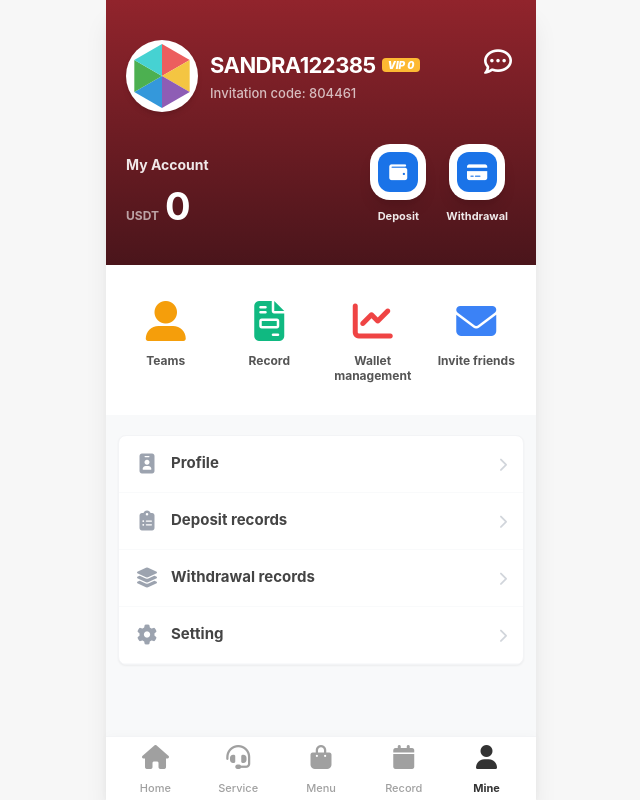
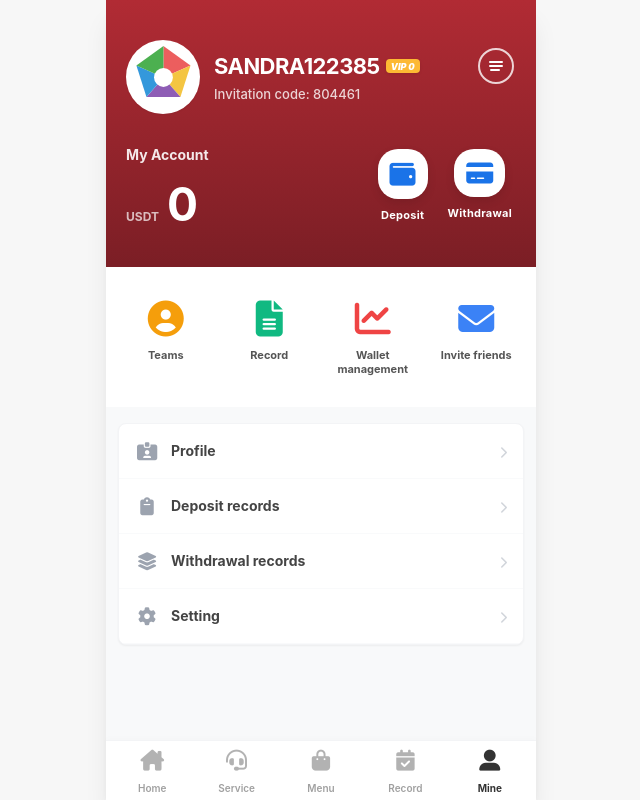
Before and after one commit to azaam-10/itiwang.com, a React (Vite) app: page / in a window 1280 px wide. Shown: the whole page, without its empty margins (319-959 px from the left). Built offline with nearby package versions, Linux system fonts and the light colour scheme.

Commit message:
feat: Refine UI elements for wallet clone
Adjusted gradient colors, button styles, and icon sizes to better match original design. Updated logo rendering and improved spacing and typography for a more polished look.

```diff
--- a/components/AccountSection.tsx
+++ b/components/AccountSection.tsx
@@ -1,36 +1,31 @@
-
 import React from 'react';
 
 const AccountSection: React.FC = () => {
   return (
-    <div className="px-5 mt-6 mb-4 flex justify-between items-end">
+    <div className="px-5 mt-7 mb-4 flex justify-between items-end">
       <div className="flex flex-col text-white">
-        <span className="text-[14px] font-bold mb-3 opacity-90">My Account</span>
+        <span className="text-[14px] font-bold mb-4 opacity-90">My Account</span>
         <div className="flex items-baseline">
-          <span className="text-[12px] font-bold mr-1.5 opacity-60">USDT</span>
-          <span className="text-[38px] font-bold leading-none">0</span>
+          <span className="text-[12px] font-bold mr-2 opacity-70">USDT</span>
+          <span className="text-[46px] font-bold leading-none">0</span>
         </div>
       </div>
 
-      <div className="flex space-x-5 pr-2">
-        {/* Deposit Button */}
+      <div className="flex space-x-5 pr-1 pb-1">
+        {/* Deposit Button: White card with blue wallet icon */}
         <div className="flex flex-col items-center">
-          <div className="w-14 h-14 bg-white squircle flex items-center justify-center shadow-lg mb-2 active:scale-95 transition-transform">
-             <div className="w-10 h-10 bg-[#1a73e8] rounded-xl flex items-center justify-center">
-               <i className="fa-solid fa-wallet text-white text-[18px]"></i>
-             </div>
+          <div className="w-15 h-15 action-button-bg flex items-center justify-center mb-2 active:scale-95 transition-transform p-3">
+             <i className="fa-solid fa-wallet text-[#1a73e8] text-[26px]"></i>
           </div>
-          <span className="text-white text-[11px] font-bold opacity-90">Deposit</span>
+          <span className="text-white text-[11px] font-bold tracking-wide">Deposit</span>
         </div>
 
-        {/* Withdrawal Button */}
+        {/* Withdrawal Button: White card with blue card icon */}
         <div className="flex flex-col items-center">
-          <div className="w-14 h-14 bg-white squircle flex items-center justify-center shadow-lg mb-2 active:scale-95 transition-transform">
-             <div className="w-10 h-10 bg-[#1a73e8] rounded-xl flex items-center justify-center">
-               <i className="fa-solid fa-credit-card text-white text-[18px]"></i>
-             </div>
+          <div className="w-15 h-15 action-button-bg flex items-center justify-center mb-2 active:scale-95 transition-transform p-3">
+             <i className="fa-solid fa-credit-card text-[#1a73e8] text-[24px]"></i>
           </div>
-          <span className="text-white text-[11px] font-bold opacity-90">Withdrawal</span>
+          <span className="text-white text-[11px] font-bold tracking-wide">Withdrawal</span>
         </div>
       </div>
     </div>
--- a/components/BottomNav.tsx
+++ b/components/BottomNav.tsx
@@ -1,4 +1,3 @@
-
 import React from 'react';
 
 interface BottomNavProps {
@@ -18,24 +17,24 @@ const NavItem: React.FC<{
     }`}
     onClick={onClick}
   >
-    <div className={`text-[24px] mb-1 ${isActive ? 'font-black' : 'font-normal'}`}>
+    <div className={`text-[21px] mb-1 ${isActive ? 'font-bold' : 'font-normal opacity-80'}`}>
       <i className={icon}></i>
     </div>
-    <span className={`text-[11px] font-bold ${isActive ? '' : 'font-medium'}`}>{label}</span>
+    <span className={`text-[10px] font-bold ${isActive ? '' : 'font-semibold'}`}>{label}</span>
   </div>
 );
 
 const BottomNav: React.FC<BottomNavProps> = ({ activeTab, onTabChange }) => {
   const tabs = [
-    { label: 'Home', icon: 'fa-solid fa-house' },
+    { label: 'Home', icon: 'fa-solid fa-house-chimney' },
     { label: 'Service', icon: 'fa-solid fa-headset' },
     { label: 'Menu', icon: 'fa-solid fa-bag-shopping' },
-    { label: 'Record', icon: 'fa-solid fa-calendar' },
-    { label: 'Mine', icon: 'fa-solid fa-user' },
+    { label: 'Record', icon: 'fa-solid fa-calendar-check' },
+    { label: 'Mine', icon: 'fa-solid fa-user-large' },
   ];
 
   return (
-    <div className="fixed bottom-0 left-1/2 -translate-x-1/2 w-full max-w-[430px] h-[64px] bg-white border-t border-gray-100 flex items-center justify-around z-50 px-2 shadow-[0_-2px_10px_rgba(0,0,0,0.02)]">
+    <div className="fixed bottom-0 left-1/2 -translate-x-1/2 w-full max-w-[430px] h-[60px] bg-white border-t border-gray-100 flex items-center justify-around z-50 px-1 shadow-[0_-2px_6px_rgba(0,0,0,0.015)]">
       {tabs.map((tab) => (
         <NavItem
           key={tab.label}
--- a/components/FeatureRow.tsx
+++ b/components/FeatureRow.tsx
@@ -1,20 +1,19 @@
-
 import React from 'react';
 
 const FeatureItem: React.FC<{ icon: string; label: string; color: string }> = ({ icon, label, color }) => (
   <div className="flex flex-col items-center flex-1 active:opacity-70 transition-opacity">
-    <div className={`w-12 h-12 flex items-center justify-center text-[40px] mb-2`} style={{ color }}>
+    <div className={`w-11 h-11 flex items-center justify-center text-[36px] mb-2`} style={{ color }}>
       <i className={icon}></i>
     </div>
-    <span className="text-[12px] text-[#555] font-bold text-center leading-tight px-1">{label}</span>
+    <span className="text-[11px] text-[#555] font-bold text-center leading-tight px-1">{label}</span>
   </div>
 );
 
 const FeatureRow: React.FC = () => {
   return (
-    <div className="flex justify-between items-start px-2 py-4">
-      <FeatureItem icon="fa-solid fa-user-large" label="Teams" color="#f59e0b" />
-      <FeatureItem icon="fa-solid fa-file-invoice" label="Record" color="#10b981" />
+    <div className="flex justify-between items-start px-2 py-3.5">
+      <FeatureItem icon="fa-solid fa-user-circle" label="Teams" color="#f59e0b" />
+      <FeatureItem icon="fa-solid fa-file-lines" label="Record" color="#10b981" />
       <FeatureItem icon="fa-solid fa-chart-line" label="Wallet management" color="#ef4444" />
       <FeatureItem icon="fa-solid fa-envelope" label="Invite friends" color="#3b82f6" />
     </div>
--- a/components/Header.tsx
+++ b/components/Header.tsx
@@ -1,22 +1,19 @@
-
 import React from 'react';
 
 const Header: React.FC = () => {
   return (
-    <div className="flex items-start justify-between px-5 pt-10 pb-2 relative">
-      <div className="flex items-center space-x-3">
-        {/* Exact Hexagonal Logo Recreation */}
-        <div className="w-[72px] h-[72px] rounded-full bg-white flex items-center justify-center overflow-hidden shadow-md p-1">
-          <svg viewBox="0 0 100 100" className="w-full h-full">
-            {/* Center light area */}
-            <circle cx="50" cy="50" r="15" fill="#fff" z-index="10" />
-            {/* Triangles making the hexagon */}
-            <path d="M50 50 L50 0 L93.3 25 Z" fill="#ec5e5e" /> {/* Red */}
-            <path d="M50 50 L93.3 25 L93.3 75 Z" fill="#f4c542" /> {/* Yellow */}
-            <path d="M50 50 L93.3 75 L50 100 Z" fill="#8e5db5" /> {/* Purple */}
-            <path d="M50 50 L50 100 L6.7 75 Z" fill="#3498db" />  {/* Blue */}
-            <path d="M50 50 L6.7 75 L6.7 25 Z" fill="#4cb050" />  {/* Green */}
-            <path d="M50 50 L6.7 25 L50 0 Z" fill="#46d2d2" />   {/* Cyan */}
+    <div className="flex items-start justify-between px-5 pt-10 pb-0.5 relative">
+      <div className="flex items-center space-x-3.5">
+        {/* Avatar: Lighter and centered 5-point star design as per original logo */}
+        <div className="w-[74px] h-[74px] rounded-full bg-white flex items-center justify-center overflow-hidden shadow-sm">
+          <svg viewBox="0 0 100 100" className="w-[85%] h-[85%]">
+            <path d="M50 48 L50 5 L88 32 L74 76 L26 76 L12 32 Z" fill="none" />
+            <path d="M50 50 L50 0 L93 31 L50 50 Z" fill="#ec5e5e" /> {/* Top Red Segment */}
+            <path d="M50 50 L93 31 L77 81 L50 50 Z" fill="#f4c542" /> {/* Right Yellow Segment */}
+            <path d="M50 50 L77 81 L23 81 L50 50 Z" fill="#8e5db5" /> {/* Bottom Purple Segment */}
+            <path d="M50 50 L23 81 L7 31 L50 50 Z" fill="#3498db" />  {/* Left Blue Segment */}
+            <path d="M50 50 L7 31 L50 0 L50 50 Z" fill="#4cb050" />  {/* Top-Left Green Segment */}
+            <circle cx="50" cy="50" r="15" fill="#fff" />
           </svg>
         </div>
 
@@ -25,12 +22,19 @@ const Header: React.FC = () => {
             <span className="text-white text-[22px] font-bold tracking-tight">SANDRA122385</span>
             <div className="vip-badge">VIP 0</div>
           </div>
-          <span className="text-white/70 text-[13px] mt-0.5 font-medium">Invitation code: 804461</span>
+          <span className="text-white/80 text-[13px] mt-0.5 font-medium">Invitation code: 804461</span>
         </div>
       </div>
 
-      <div className="pt-2 pr-1">
-        <i className="fa-regular fa-comment-dots text-white text-[28px]"></i>
+      <div className="pt-2 pr-0.5">
+        {/* Chat icon matches the screenshot: speech bubble with three lines */}
+        <div className="w-9 h-9 border-2 border-white/80 rounded-full flex items-center justify-center">
+          <div className="flex flex-col space-y-[2px] items-center">
+             <div className="w-3.5 h-[2px] bg-white rounded-full"></div>
+             <div className="w-3.5 h-[2px] bg-white rounded-full"></div>
+             <div className="w-2.5 h-[2px] bg-white rounded-full self-start ml-[1px]"></div>
+          </div>
+        </div>
       </div>
     </div>
   );
--- a/components/MenuList.tsx
+++ b/components/MenuList.tsx
@@ -1,4 +1,3 @@
-
 import React from 'react';
 
 interface MenuItemProps {
@@ -7,24 +6,24 @@ interface MenuItemProps {
 }
 
 const MenuItem: React.FC<MenuItemProps> = ({ icon, label }) => (
-  <div className="flex items-center justify-between py-[16px] px-4 group cursor-pointer active:bg-gray-50 border-b border-gray-50">
+  <div className="flex items-center justify-between py-[15px] px-4 group cursor-pointer active:bg-gray-50 border-b border-gray-50">
     <div className="flex items-center space-x-3">
-      <div className="w-6 flex justify-center text-[#9ca3af] text-[20px]">
+      <div className="w-6 flex justify-center text-[#9ca3af] text-[18px]">
         <i className={icon}></i>
       </div>
-      <span className="text-[15px] text-[#444] font-bold">{label}</span>
+      <span className="text-[14px] text-[#444] font-bold">{label}</span>
     </div>
     <div className="text-[#d1d5db]">
-      <i className="fa-solid fa-chevron-right text-[14px]"></i>
+      <i className="fa-solid fa-chevron-right text-[12px]"></i>
     </div>
   </div>
 );
 
 const MenuList: React.FC = () => {
   return (
-    <div className="bg-white rounded-lg shadow-sm overflow-hidden border border-gray-100 mt-2">
-      <MenuItem icon="fa-solid fa-id-badge" label="Profile" />
-      <MenuItem icon="fa-solid fa-clipboard-list" label="Deposit records" />
+    <div className="bg-white rounded-lg shadow-sm overflow-hidden border border-gray-100 mt-1">
+      <MenuItem icon="fa-solid fa-id-card-clip" label="Profile" />
+      <MenuItem icon="fa-solid fa-clipboard" label="Deposit records" />
       <MenuItem icon="fa-solid fa-layer-group" label="Withdrawal records" />
       <MenuItem icon="fa-solid fa-gear" label="Setting" />
     </div>
--- a/index.html
+++ b/index.html
@@ -14,15 +14,15 @@
       font-family: -apple-system, BlinkMacSystemFont, "Segoe UI", Roboto, "Helvetica Neue", Arial, sans-serif;
       -webkit-font-smoothing: antialiased;
     }
-    /* Precise gradient match: deep maroon/burgundy to dark chocolate/maroon */
+    /* Precise gradient match: Lighter, more vibrant wine-red to a softer dark red as seen in the screenshot */
     .custom-gradient {
-      background: linear-gradient(180deg, #91242c 0%, #4a151b 100%);
+      background: linear-gradient(180deg, #b12b34 0%, #7b1e25 100%);
     }
     .vip-badge {
       background-color: #fdb933;
       color: white;
-      font-size: 10px;
-      padding: 1px 6px;
+      font-size: 9px;
+      padding: 1px 5px;
       border-radius: 4px;
       font-weight: 900;
       font-style: italic;
@@ -31,6 +31,7 @@
       align-items: center;
       height: 14px;
       margin-left: 6px;
+      box-shadow: 0 1px 3px rgba(0,0,0,0.1);
     }
     /* Hide scrollbar */
     ::-webkit-scrollbar {
@@ -42,9 +43,11 @@
     .inactive-tab {
       color: #9ca3af !important;
     }
-    /* Squircle shape for account buttons */
-    .squircle {
+    /* Updated squircle for the Deposit/Withdrawal buttons to be more rounded and lighter */
+    .action-button-bg {
+      background-color: #ffffff;
       border-radius: 20px;
+      box-shadow: 0 4px 10px rgba(0,0,0,0.1);
     }
   </style>
 <script type="importmap">
```
